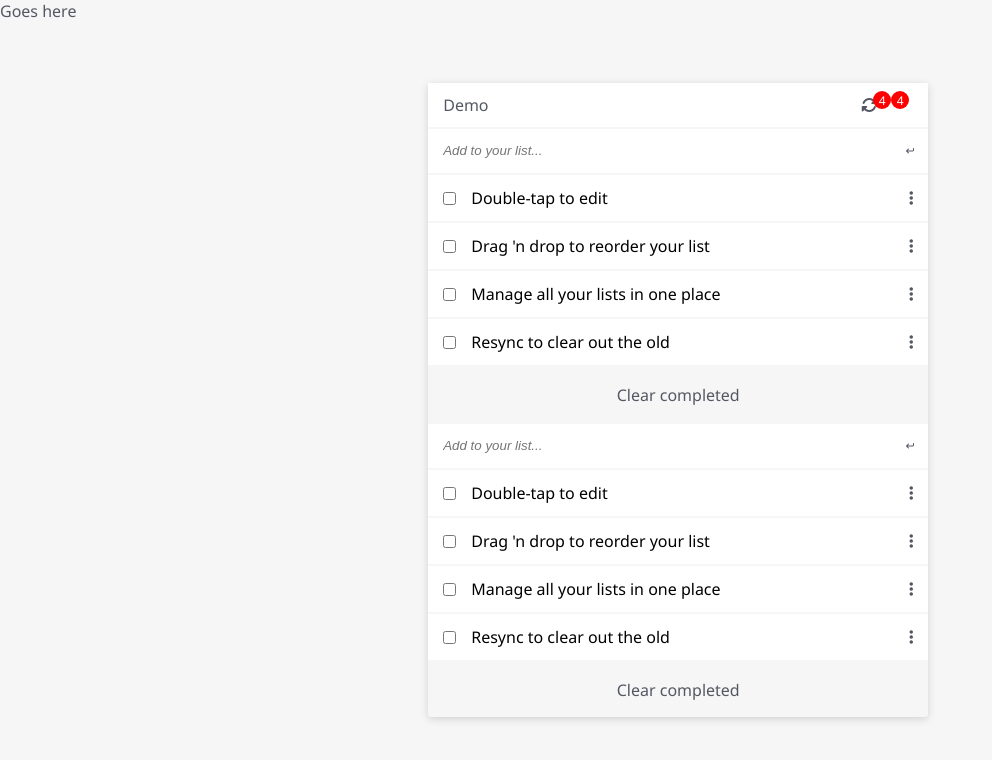
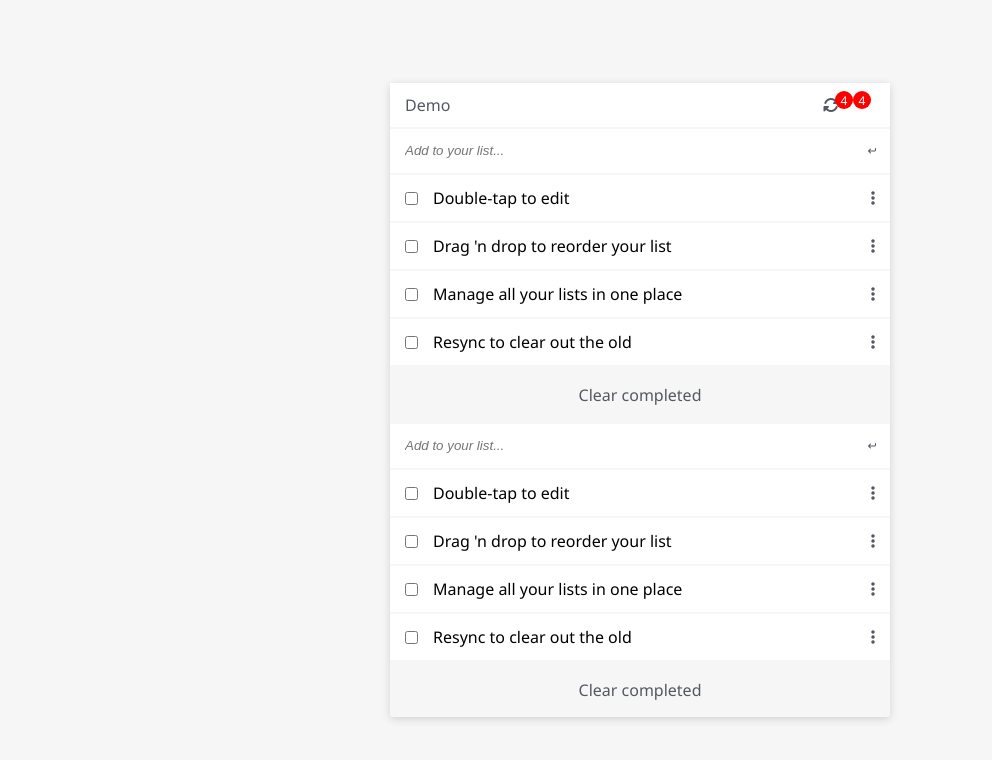
Before and after one commit to adamilare/To-Do-List, a website built with webpack: page dist/index.html in a window 1280 px wide. Shown: the whole page, without its empty margins (0-992 px from the left). Built offline with nearby package versions, Linux system fonts and the light colour scheme.

Commit message:
Fix linter errors

```diff
--- a/dist/index.html
+++ b/dist/index.html
@@ -9,7 +9,7 @@
       src="https://kit.fontawesome.com/7415ea4535.js"
       crossorigin="anonymous"
     ></script>
-  <script defer src="runtime.bundle.js"></script>Goes here<script defer src="index.bundle.js"></script></head>
+  <script defer src="runtime.bundle.js"></script><script defer src="index.bundle.js"></script></head>
   <body>
     <section id="todo-main">
       <div class="todo-header">
```
